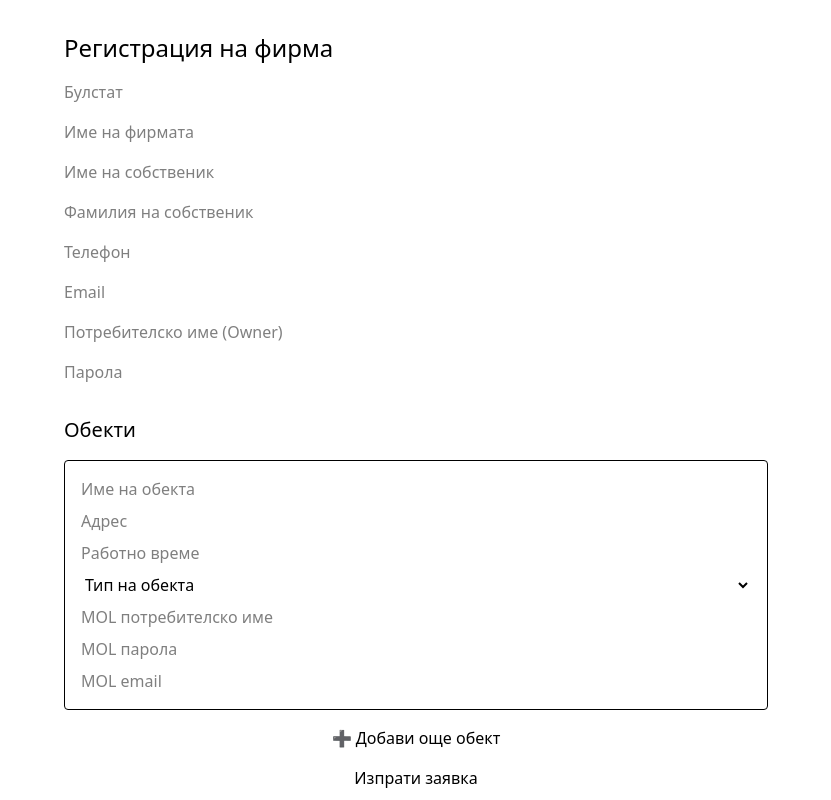
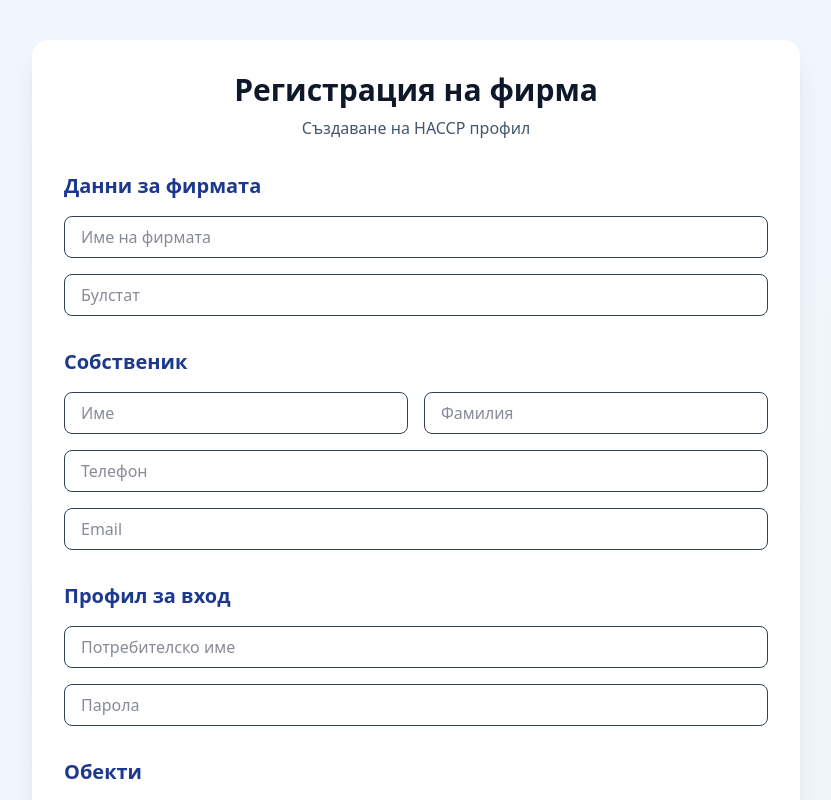
Before and after one commit to lyubomir08/easyhaccp, a React app in the folder frontend/: page /sign-up in a window 1280 px wide. Shown: the top 800 px of the page, without its empty margins (224-1055 px from the left). Built offline with nearby package versions, Linux system fonts and the light colour scheme; no server answers; the HTML template or start-up script is replaced by a standard one.

Commit message:
redesign login and register forms, add input styles

```diff
--- a/frontend/src/components/auth/login/Login.jsx
+++ b/frontend/src/components/auth/login/Login.jsx
@@ -1,123 +1,86 @@
 import { useState } from "react";
-import { Link } from "react-router-dom";
+import { Link, useNavigate } from "react-router";
 import useUser from "../../../hooks/useUser";
 
-const EMPTY_OBJECT = {
-    name: "",
-    address: "",
-    workingHours: "",
-    type: "",
-    molUsername: "",
-    molPassword: "",
-    molEmail: "",
-};
+export default function Login() {
+    const { login } = useUser();
+    const navigate = useNavigate();
 
-export default function Register() {
-    const { register } = useUser();
+    const [form, setForm] = useState({ username: "", password: "" });
+    const [error, setError] = useState(null);
+    const [loading, setLoading] = useState(false);
 
-    const [form, setForm] = useState({
-        bulstat: "",
-        companyName: "",
-        ownerFirstName: "",
-        ownerLastName: "",
-        phone: "",
-        email: "",
-        username: "",
-        password: "",
-        objects: [{ ...EMPTY_OBJECT }],
-    });
-
-    const [error, setError] = useState(null);
-    const [success, setSuccess] = useState(null);
-
-    const updateObject = (i, field, value) => {
-        const objects = [...form.objects];
-        objects[i][field] = value;
-        setForm({ ...form, objects });
+    const onChange = (e) => {
+        setForm(state => ({ ...state, [e.target.name]: e.target.value }));
     };
 
-    const addObject = () =>
-        setForm({ ...form, objects: [...form.objects, { ...EMPTY_OBJECT }] });
-
-    const submit = async (e) => {
+    const onSubmit = async (e) => {
         e.preventDefault();
         setError(null);
-        setSuccess(null);
+        setLoading(true);
 
         try {
-            const res = await register(form);
-            setSuccess(res.message);
+            await login(form.username, form.password);
+            navigate("/dashboard");
         } catch (err) {
-            setError(err.response?.data?.message || "Грешка при регистрация");
+            setError(err.response?.data?.message || "Грешни данни");
+        } finally {
+            setLoading(false);
         }
     };
 
     return (
-        <div className="min-h-screen bg-slate-50 py-10">
-            <div className="max-w-4xl mx-auto bg-white p-8 rounded-xl shadow">
-                <h1 className="text-2xl font-semibold mb-2">
-                    Регистрация на фирма
+        <div className="min-h-screen flex items-center justify-center bg-slate-100">
+            <div className="w-full max-w-md bg-white shadow-xl rounded-xl p-8 border">
+
+                <h1 className="text-3xl font-bold text-slate-900 mb-2 text-center">
+                    Вход
                 </h1>
 
-                <p className="text-sm text-slate-600 mb-6">
-                    Попълването на този формуляр НЕ създава автоматично профил.
+                <p className="text-center text-slate-500 mb-6">
+                    Влез в системата EasyHACCP
                 </p>
 
-                <form onSubmit={submit} className="flex flex-col gap-4">
-                    {/* фирма */}
-                    <input className="input" placeholder="Булстат" onChange={e => setForm({ ...form, bulstat: e.target.value })} />
-                    <input className="input" placeholder="Име на фирмата" onChange={e => setForm({ ...form, companyName: e.target.value })} />
+                <form onSubmit={onSubmit} className="space-y-4">
 
-                    {/* owner */}
-                    <div className="grid grid-cols-2 gap-4">
-                        <input className="input" placeholder="Име на собственик" onChange={e => setForm({ ...form, ownerFirstName: e.target.value })} />
-                        <input className="input" placeholder="Фамилия" onChange={e => setForm({ ...form, ownerLastName: e.target.value })} />
-                    </div>
+                    <input
+                        name="username"
+                        placeholder="Потребителско име"
+                        value={form.username}
+                        onChange={onChange}
+                        className="input"
+                        required
+                    />
 
-                    <input className="input" placeholder="Телефон" onChange={e => setForm({ ...form, phone: e.target.value })} />
-                    <input className="input" placeholder="Email" onChange={e => setForm({ ...form, email: e.target.value })} />
+                    <input
+                        type="password"
+                        name="password"
+                        placeholder="Парола"
+                        value={form.password}
+                        onChange={onChange}
+                        className="input"
+                        required
+                    />
 
-                    <input className="input" placeholder="Потребителско име (Owner)" onChange={e => setForm({ ...form, username: e.target.value })} />
-                    <input type="password" className="input" placeholder="Парола" onChange={e => setForm({ ...form, password: e.target.value })} />
+                    {error && (
+                        <p className="text-red-600 text-sm text-center">{error}</p>
+                    )}
 
-                    <h2 className="text-lg font-semibold mt-6">Обекти</h2>
-
-                    {form.objects.map((o, i) => (
-                        <div key={i} className="border rounded-lg p-4 grid gap-2">
-                            <input className="input" placeholder="Име на обекта" onChange={e => updateObject(i, "name", e.target.value)} />
-                            <input className="input" placeholder="Адрес" onChange={e => updateObject(i, "address", e.target.value)} />
-                            <input className="input" placeholder="Работно време" onChange={e => updateObject(i, "workingHours", e.target.value)} />
-
-                            <select className="input" onChange={e => updateObject(i, "type", e.target.value)}>
-                                <option value="">Тип на обекта</option>
-                                <option value="retail">Търговия на дребно</option>
-                                <option value="wholesale">Търговия на едро</option>
-                                <option value="restaurant">Заведение</option>
-                                <option value="catering">Кетъринг</option>
-                            </select>
-
-                            <input className="input" placeholder="MOL потребителско име" onChange={e => updateObject(i, "molUsername", e.target.value)} />
-                            <input type="password" className="input" placeholder="MOL парола" onChange={e => updateObject(i, "molPassword", e.target.value)} />
-                            <input className="input" placeholder="MOL email" onChange={e => updateObject(i, "molEmail", e.target.value)} />
-                        </div>
-                    ))}
-
-                    <button type="button" onClick={addObject} className="text-blue-600 text-sm self-start">
-                        + Добави още обект
-                    </button>
-
-                    {error && <p className="text-red-600">{error}</p>}
-                    {success && <p className="text-green-600">{success}</p>}
-
-                    <button className="bg-blue-600 text-white py-2 rounded-lg hover:bg-blue-700">
-                        Изпрати заявка
+                    <button
+                        disabled={loading}
+                        className="w-full bg-blue-700 hover:bg-blue-800 text-white py-2 rounded-lg font-semibold transition"
+                    >
+                        {loading ? "Моля изчакайте..." : "Вход"}
                     </button>
                 </form>
 
-                <p className="text-sm mt-4">
-                    Вече имаш профил?{" "}
-                    <Link to="/sign-in" className="text-blue-600">Вход</Link>
+                <p className="mt-6 text-center text-sm text-slate-600">
+                    Нямаш профил?{" "}
+                    <Link to="/sign-up" className="text-blue-700 font-semibold hover:underline">
+                        Регистрация
+                    </Link>
                 </p>
+
             </div>
         </div>
     );
--- a/frontend/src/components/auth/register/Register.jsx
+++ b/frontend/src/components/auth/register/Register.jsx
@@ -1,6 +1,5 @@
 import { useState } from "react";
-import { Link } from "react-router-dom";
-import useUser from "../../../hooks/useUser";
+import { Link } from "react-router";
 
 const EMPTY_OBJECT = {
     name: "",
@@ -13,8 +12,6 @@ const EMPTY_OBJECT = {
 };
 
 export default function Register() {
-    const { register } = useUser();
-
     const [form, setForm] = useState({
         bulstat: "",
         companyName: "",
@@ -27,156 +24,271 @@ export default function Register() {
         objects: [{ ...EMPTY_OBJECT }],
     });
 
-    const [error, setError] = useState(null);
-    const [success, setSuccess] = useState(null);
-    const [loading, setLoading] = useState(false);
-
     const onChange = (e) => {
-        setForm((state) => ({
-            ...state,
-            [e.target.name]: e.target.value,
-        }));
+        setForm(state => ({ ...state, [e.target.name]: e.target.value }));
     };
 
     const onObjectChange = (index, field, value) => {
         const objects = [...form.objects];
         objects[index][field] = value;
-        setForm((state) => ({ ...state, objects }));
+        setForm(state => ({ ...state, objects }));
     };
 
     const addObject = () => {
-        setForm((state) => ({
+        setForm(state => ({
             ...state,
             objects: [...state.objects, { ...EMPTY_OBJECT }],
         }));
     };
 
     const removeObject = (index) => {
-        setForm((state) => ({
+        setForm(state => ({
             ...state,
             objects: state.objects.filter((_, i) => i !== index),
         }));
     };
 
-    const onSubmit = async (e) => {
+    const onSubmit = (e) => {
         e.preventDefault();
-        setError(null);
-        setSuccess(null);
-        setLoading(true);
-
-        try {
-            const result = await register(form);
-            setSuccess(result.message);
-        } catch (err) {
-            setError(err.response?.data?.message || "Registration failed");
-        } finally {
-            setLoading(false);
-        }
+        console.log("REGISTER DATA:", form);
+        // TODO: call API
     };
 
     return (
-        <div className="p-8 max-w-3xl mx-auto">
-            <h1 className="text-2xl mb-4">Регистрация на фирма</h1>
+        <div className="min-h-screen bg-gradient-to-br from-blue-50 to-slate-100 flex items-center justify-center px-4 py-10">
+            <form
+                onSubmit={onSubmit}
+                className="w-full max-w-3xl bg-white rounded-2xl shadow-xl p-8 space-y-8"
+            >
+                <div className="text-center">
+                    <h1 className="text-3xl font-bold text-slate-900">
+                        Регистрация на фирма
+                    </h1>
+                    <p className="text-slate-600 mt-2">
+                        Създаване на HACCP профил
+                    </p>
+                </div>
 
-            <form onSubmit={onSubmit} className="flex flex-col gap-4">
+                <section className="space-y-4">
+                    <h2 className="text-xl font-semibold text-blue-900">
+                        Данни за фирмата
+                    </h2>
 
-                {/* ФИРМА */}
-                <input name="bulstat" placeholder="Булстат" onChange={onChange} required />
-                <input name="companyName" placeholder="Име на фирмата" onChange={onChange} required />
+                    <input
+                        name="companyName"
+                        placeholder="Име на фирмата"
+                        value={form.companyName}
+                        onChange={onChange}
+                        className="input"
+                        required
+                    />
 
-                {/* СОБСТВЕНИК */}
-                <input name="ownerFirstName" placeholder="Име на собственик" onChange={onChange} />
-                <input name="ownerLastName" placeholder="Фамилия на собственик" onChange={onChange} />
+                    <input
+                        name="bulstat"
+                        placeholder="Булстат"
+                        value={form.bulstat}
+                        onChange={onChange}
+                        className="input"
+                        required
+                    />
+                </section>
 
-                {/* КОНТАКТИ */}
-                <input name="phone" placeholder="Телефон" onChange={onChange} />
-                <input name="email" type="email" placeholder="Email" onChange={onChange} />
+                <section className="space-y-4">
+                    <h2 className="text-xl font-semibold text-blue-900">
+                        Собственик
+                    </h2>
 
-                {/* OWNER ACCOUNT */}
-                <input name="username" placeholder="Потребителско име (Owner)" onChange={onChange} required />
-                <input name="password" type="password" placeholder="Парола" onChange={onChange} required />
+                    <div className="grid grid-cols-1 md:grid-cols-2 gap-4">
+                        <input
+                            name="ownerFirstName"
+                            placeholder="Име"
+                            value={form.ownerFirstName}
+                            onChange={onChange}
+                            className="input"
+                            required
+                        />
 
-                {/* ОБЕКТИ */}
-                <h2 className="text-xl mt-4">Обекти</h2>
+                        <input
+                            name="ownerLastName"
+                            placeholder="Фамилия"
+                            value={form.ownerLastName}
+                            onChange={onChange}
+                            className="input"
+                            required
+                        />
+                    </div>
+
+                    <input
+                        name="phone"
+                        placeholder="Телефон"
+                        value={form.phone}
+                        onChange={onChange}
+                        className="input"
+                    />
+
+                    <input
+                        type="email"
+                        name="email"
+                        placeholder="Email"
+                        value={form.email}
+                        onChange={onChange}
+                        className="input"
+                        required
+                    />
+                </section>
+
+                <section className="space-y-4">
+                    <h2 className="text-xl font-semibold text-blue-900">
+                        Профил за вход
+                    </h2>
+
+                    <input
+                        name="username"
+                        placeholder="Потребителско име"
+                        value={form.username}
+                        onChange={onChange}
+                        className="input"
+                        required
+                    />
+
+                    <input
+                        type="password"
+                        name="password"
+                        placeholder="Парола"
+                        value={form.password}
+                        onChange={onChange}
+                        className="input"
+                        required
+                    />
+                </section>
+
+                <section className="space-y-6">
+                    <h2 className="text-xl font-semibold text-blue-900">
+                        Обекти
+                    </h2>
 
                     {form.objects.map((obj, index) => (
-                    <div key={index} className="border p-4 rounded flex flex-col gap-2">
+                        <div
+                            key={index}
+                            className="border rounded-xl p-6 space-y-4 bg-slate-50"
+                        >
+                            <h3 className="font-semibold text-slate-800">
+                                Обект {index + 1}
+                            </h3>
 
                             <input
                                 placeholder="Име на обекта"
                                 value={obj.name}
-                            onChange={(e) => onObjectChange(index, "name", e.target.value)}
+                                onChange={e =>
+                                    onObjectChange(index, "name", e.target.value)
+                                }
+                                className="input"
                                 required
                             />
 
                             <input
                                 placeholder="Адрес"
                                 value={obj.address}
-                            onChange={(e) => onObjectChange(index, "address", e.target.value)}
+                                onChange={e =>
+                                    onObjectChange(index, "address", e.target.value)
+                                }
+                                className="input"
                             />
 
                             <input
                                 placeholder="Работно време"
                                 value={obj.workingHours}
-                            onChange={(e) => onObjectChange(index, "workingHours", e.target.value)}
+                                onChange={e =>
+                                    onObjectChange(index, "workingHours", e.target.value)
+                                }
+                                className="input"
                             />
 
                             <select
                                 value={obj.type}
-                            onChange={(e) => onObjectChange(index, "type", e.target.value)}
+                                onChange={e =>
+                                    onObjectChange(index, "type", e.target.value)
+                                }
+                                className="input"
                                 required
                             >
                                 <option value="">Тип на обекта</option>
                                 <option value="retail">Търговия на дребно</option>
                                 <option value="wholesale">Търговия на едро</option>
-                            <option value="restaurant">Заведение за обществено хранене</option>
+                                <option value="restaurant">Заведение</option>
                                 <option value="catering">Кетъринг</option>
                             </select>
 
-                        {/* MANAGER / MOL */}
+                            <div className="border-t pt-4 space-y-2">
+                                <p className="font-medium text-slate-700">
+                                    Управител на обекта
+                                </p>
+
                                 <input
-                            placeholder="MOL потребителско име"
+                                    placeholder="Потребителско име"
                                     value={obj.molUsername}
-                            onChange={(e) => onObjectChange(index, "molUsername", e.target.value)}
+                                    onChange={e =>
+                                        onObjectChange(index, "molUsername", e.target.value)
+                                    }
+                                    className="input"
                                 />
 
                                 <input
                                     type="password"
-                            placeholder="MOL парола"
+                                    placeholder="Парола"
                                     value={obj.molPassword}
-                            onChange={(e) => onObjectChange(index, "molPassword", e.target.value)}
+                                    onChange={e =>
+                                        onObjectChange(index, "molPassword", e.target.value)
+                                    }
+                                    className="input"
                                 />
 
                                 <input
                                     type="email"
-                            placeholder="MOL email"
+                                    placeholder="Имейл"
                                     value={obj.molEmail}
-                            onChange={(e) => onObjectChange(index, "molEmail", e.target.value)}
+                                    onChange={e =>
+                                        onObjectChange(index, "molEmail", e.target.value)
+                                    }
+                                    className="input"
                                 />
+                            </div>
 
                             {form.objects.length > 1 && (
-                            <button type="button" onClick={() => removeObject(index)}>
+                                <button
+                                    type="button"
+                                    onClick={() => removeObject(index)}
+                                    className="text-red-600 text-sm hover:underline"
+                                >
                                     Премахни обект
                                 </button>
                             )}
                         </div>
                     ))}
 
-                <button type="button" onClick={addObject}>
+                    <button
+                        type="button"
+                        onClick={addObject}
+                        className="text-blue-700 font-semibold hover:underline"
+                    >
                         ➕ Добави още обект
                     </button>
+                </section>
 
-                {error && <p className="text-red-600">{error}</p>}
-                {success && <p className="text-green-600">{success}</p>}
+                <button
+                    type="submit"
+                    className="w-full bg-blue-800 hover:bg-blue-900 text-white py-3 rounded-xl font-semibold transition"
+                >
+                    Създай профил
+                </button>
 
-                <button disabled={loading}>
-                    {loading ? "Изпращане..." : "Изпрати заявка"}
-                </button>
+                <p className="text-center text-slate-600 text-sm">
+                    Вече имаш акаунт?{" "}
+                    <Link to="/sign-in" className="text-blue-700 font-medium hover:underline">
+                        Вход
+                    </Link>
+                </p>
             </form>
-
-            <p className="mt-4 text-sm">
-                Вече имаш профил? <Link to="/login">Вход</Link>
-            </p>
         </div>
     );
 }
--- a/frontend/src/index.css
+++ b/frontend/src/index.css
@@ -5,3 +5,9 @@ body,
 #root {
   height: 100%;
 }
+
+.input {
+  @apply w-full border border-slate-700 rounded-lg px-4 py-2
+         focus:outline-none focus:ring-2 focus:ring-blue-700
+         bg-white text-slate-900;
+}
```
Lines whose indentation alone changed are shown as unchanged.
